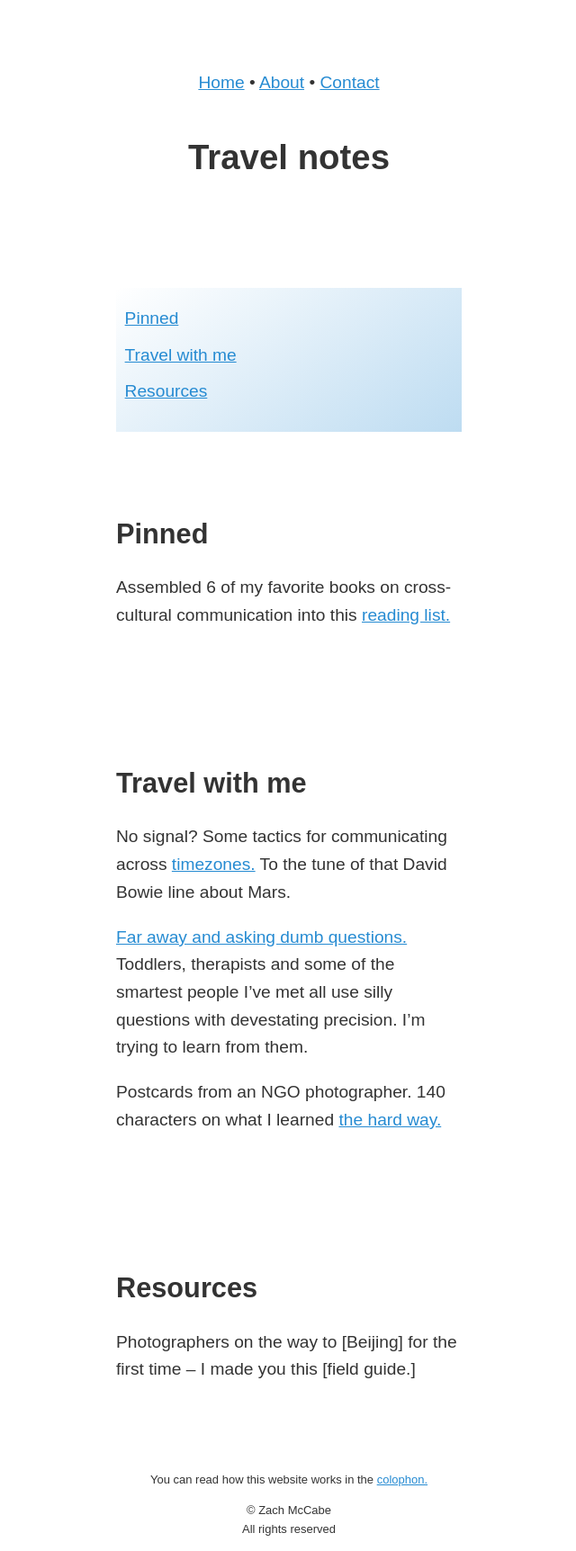
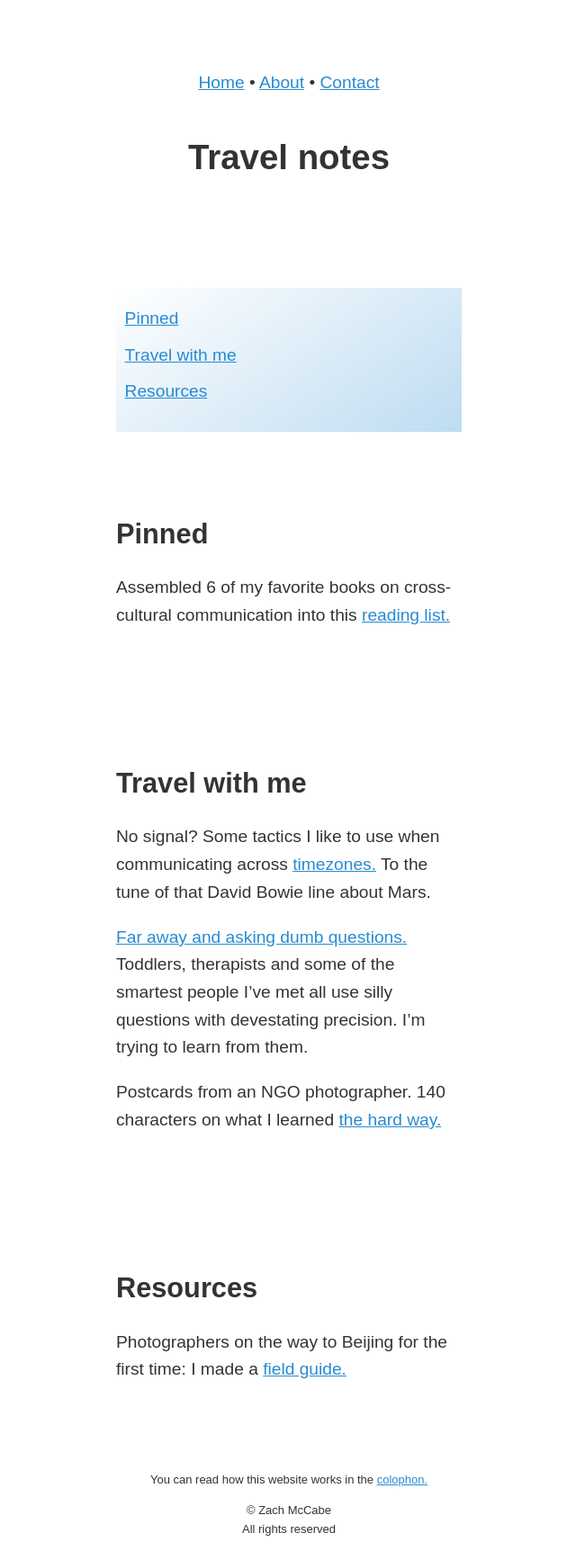
Before and after one commit to zachmccabe/zachmccabe.github.io, a Jekyll site: the page built from _travel/travel.md, in a window 1280 px wide. Shown: the whole page at 90% size, without its empty margins (319-959 px from the left). Built offline with Jekyll 4.4.1, drawn with Linux system fonts in a browser that asks for light colours.

Commit message:
Update travel.md

```diff
--- a/_travel/travel.md
+++ b/_travel/travel.md
@@ -26,7 +26,7 @@ Assembled 6 of my favorite books on cross-cultural communication into this [read
 
 ## Travel with me
 
-No signal? Some tactics for communicating across [timezones.] To the tune of that David Bowie line about Mars.
+No signal? Some tactics I like to use when communicating across [timezones.] To the tune of that David Bowie line about Mars.
 
 [Far away and asking dumb questions.] Toddlers, therapists and some of the smartest people I've met all use silly questions with devestating precision. I'm trying to learn from them.
 
@@ -43,6 +43,6 @@ Postcards from an NGO photographer. 140 characters on what I learned [the hard w
 
 ## Resources
 
-Photographers on the way to [Beijing] for the first time -- I made you this [field guide.]
+Photographers on the way to Beijing for the first time: I made a [field guide.]
 
-[field guide]: https://www.zachmccabe.com/beijing
+[field guide.]: https://www.zachmccabe.com/beijing
```
